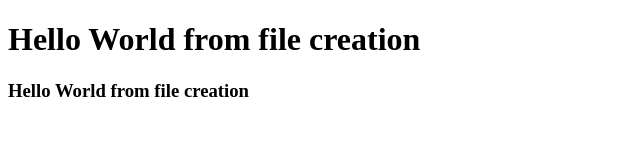
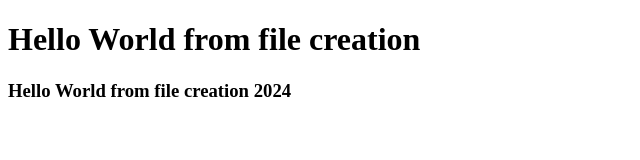
Before and after one commit to perfectprofessionist-sg/hello-world, a plain HTML site: page index.html in a window 1280 px wide. Shown: the full height of the page, 0-640 px from the left. Drawn offline with Linux system fonts and the light colour scheme.

Commit message:
Update index.html
Update year!

```diff
--- a/index.html
+++ b/index.html
@@ -5,6 +5,6 @@
 </head>
 <body>
 <h1>Hello World from file creation</h1>
-<h3>Hello World from file creation</h3>
+<h3>Hello World from file creation 2024</h3>
 </body>
 </html>
```
